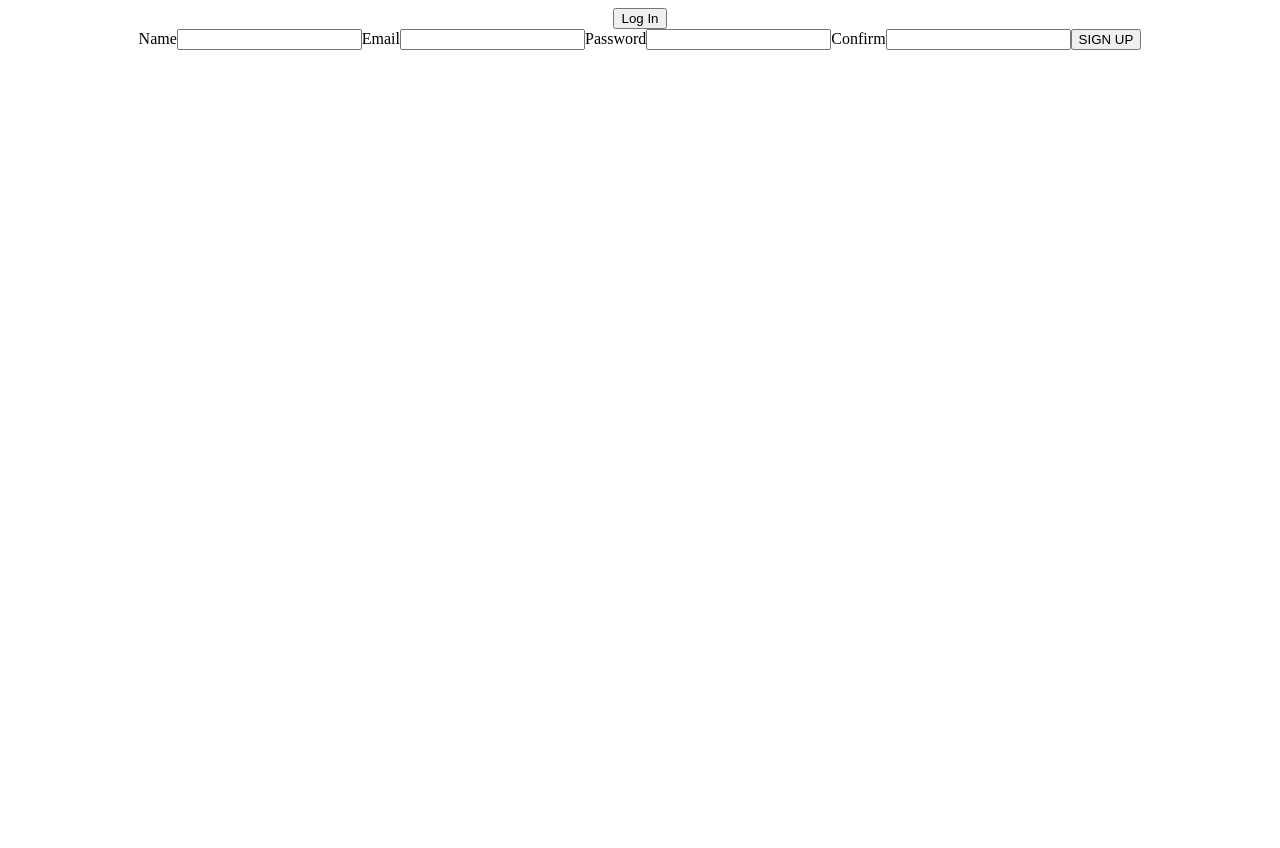
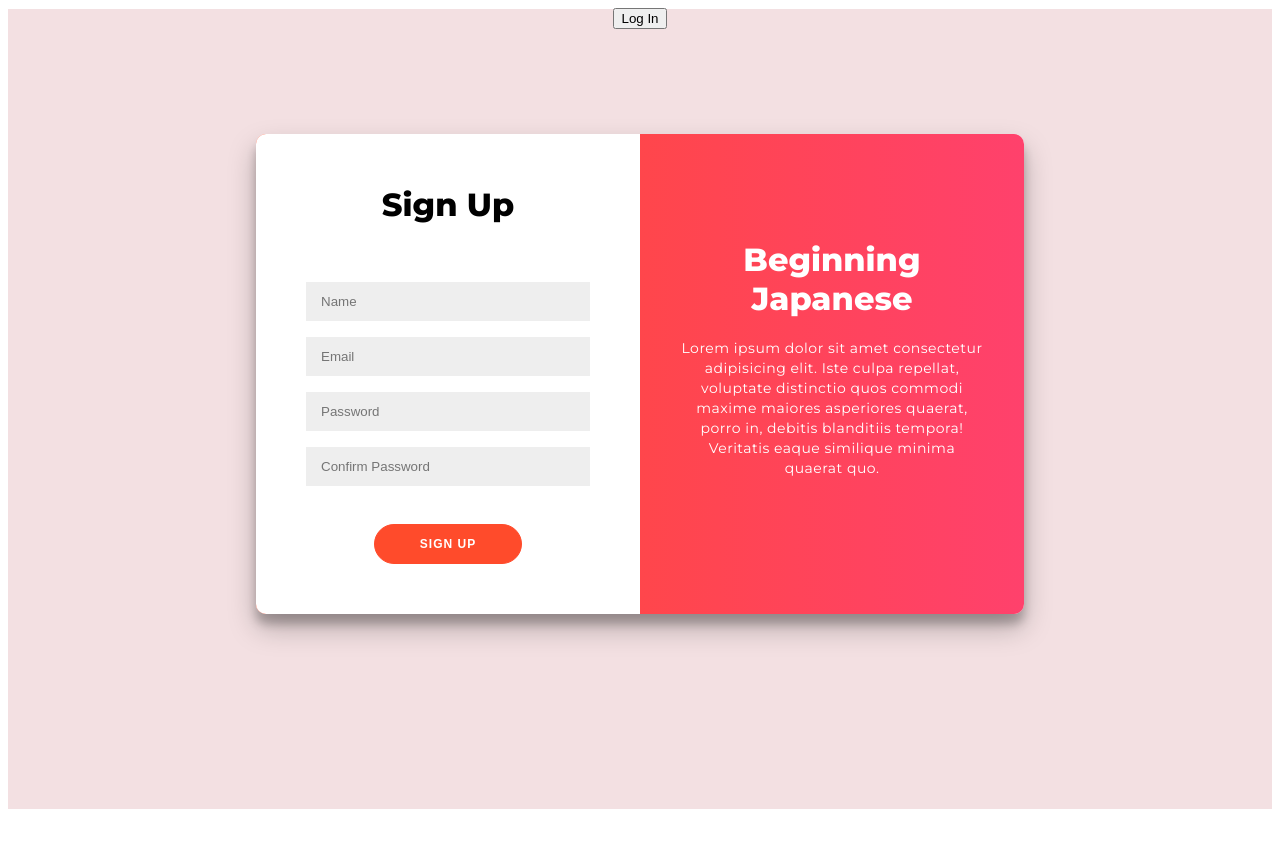
Before and after one commit to Jesus2196/BeginningJapanese, a React (Create React App) app: page / in a window 1280 px wide. Both pictures are taken after a click on the button "Sign Up". Shown: the top 848 px of the page. Before the commit the page ends 800 px from the top, so only its background shows below. Built offline with nearby package versions, Linux system fonts and the light colour scheme; no server answers.

Commit message:
Sign Up form

```diff
--- a/src/components/LoginForm/LoginForm.jsx
+++ b/src/components/LoginForm/LoginForm.jsx
@@ -39,7 +39,6 @@ export default function LoginForm({ setUser }) {
             <button className="login-button" type="submit">LOG IN</button>
           </form>
         </div>
-        <p>&nbsp;{error}</p>
         <div className="login-overlay-container">
           <div className="login-overlay">
             <div className="login-overlay-panel login-overlay-right">
@@ -49,6 +48,7 @@ export default function LoginForm({ setUser }) {
           </div>
         </div>
       </div>
+      <p>&nbsp;{error}</p>
     </div>
 
   );
--- a/src/components/SignUpForm/SignUpForm.jsx
+++ b/src/components/SignUpForm/SignUpForm.jsx
@@ -16,14 +16,14 @@ export default class SignUpForm extends Component {
     try {
       // We don't want to send the confirm or error properties
       // Let's make a copy of this.state (we never want to directly modify the state obj)
-      const formData = {...this.state};
+      const formData = { ...this.state };
       delete formData.error;
       delete formData.confirm;
       const user = await signUp(formData);
       this.props.setUser(user);
     } catch {
       // An error occurred
-      this.setState({error: 'Sign Up Failed - Try Again'});
+      this.setState({ error: 'Sign Up Failed - Try Again' });
     }
   };
 
@@ -43,19 +43,26 @@ export default class SignUpForm extends Component {
   render() {
     const disable = this.state.password !== this.state.confirm;
     return (
-      <div>
-        <div className="form-container">
-          <form autoComplete="off" onSubmit={this.handleSubmit}>
-            <label>Name</label>
-            <input type="text" name="name" value={this.state.name} onChange={this.handleChange} required />
-            <label>Email</label>
-            <input type="email" name="email" value={this.state.email} onChange={this.handleChange} required />
-            <label>Password</label>
-            <input type="password" name="password" value={this.state.password} onChange={this.handleChange} required />
-            <label>Confirm</label>
-            <input type="password" name="confirm" value={this.state.confirm} onChange={this.handleChange} required />
-            <button type="submit" disabled={disable}>SIGN UP</button>
-          </form>
+      <div id="login">
+        <div className="login-container" id="container">
+          <div className="login-form-container login-log-in-container">
+            <form className="login-form" autoComplete="off" onSubmit={this.handleSubmit}>
+              <h1 className="login">Sign Up</h1>
+              <input className="login-input" placeholder="Name" type="text" name="name" value={this.state.name} onChange={this.handleChange} required />
+              <input className="login-input" placeholder="Email" type="email" name="email" value={this.state.email} onChange={this.handleChange} required />
+              <input className="login-input" placeholder="Password" type="password" name="password" value={this.state.password} onChange={this.handleChange} required />
+              <input className="login-input" placeholder="Confirm Password" type="password" name="confirm" value={this.state.confirm} onChange={this.handleChange} required />
+              <button className="login-button" type="submit" disabled={disable}>SIGN UP</button>
+            </form>
+          </div>
+          <div className="login-overlay-container">
+            <div className="login-overlay">
+              <div className="login-overlay-panel login-overlay-right">
+                <h1>Beginning Japanese</h1>
+                <p>Lorem ipsum dolor sit amet consectetur adipisicing elit. Iste culpa repellat, voluptate distinctio quos commodi maxime maiores asperiores quaerat, porro in, debitis blanditiis tempora! Veritatis eaque similique minima quaerat quo.</p>
+              </div>
+            </div>
+          </div>
         </div>
         <p className="error-message">&nbsp;{this.state.error}</p>
       </div>
```
